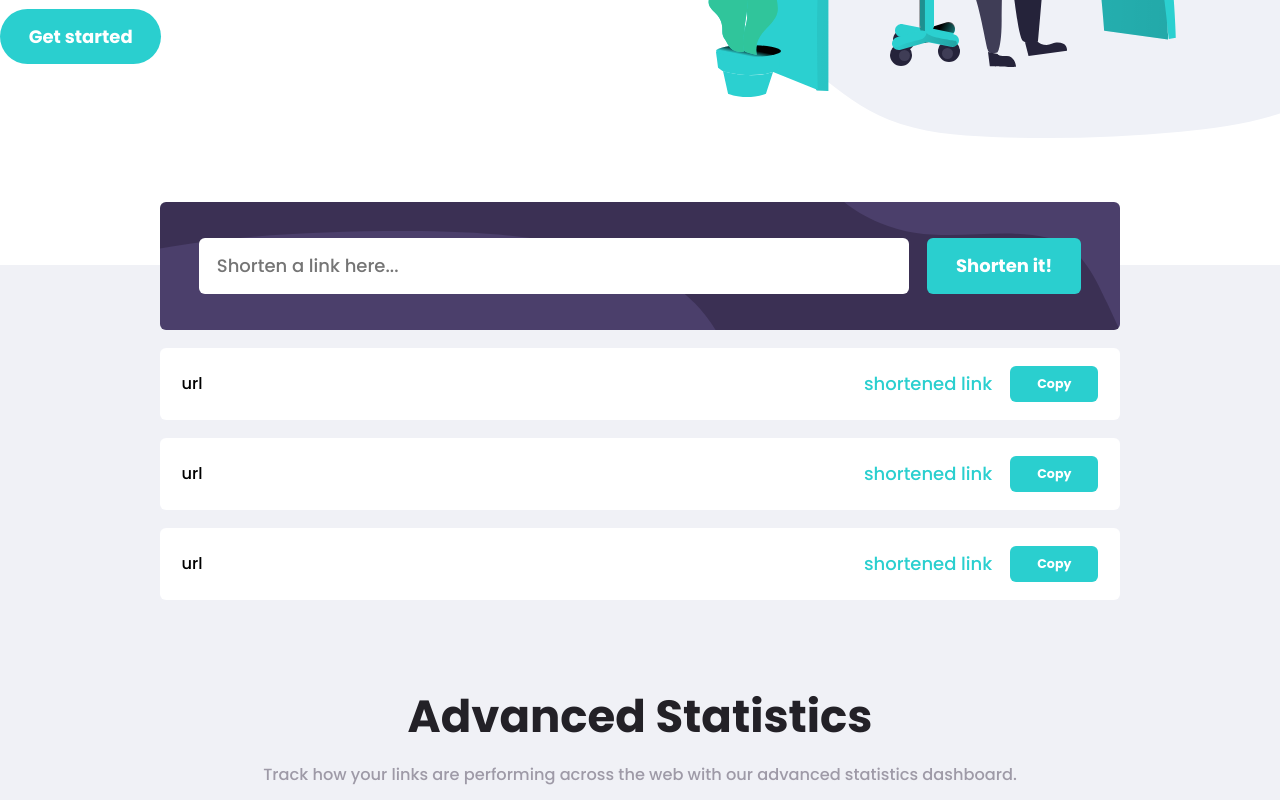
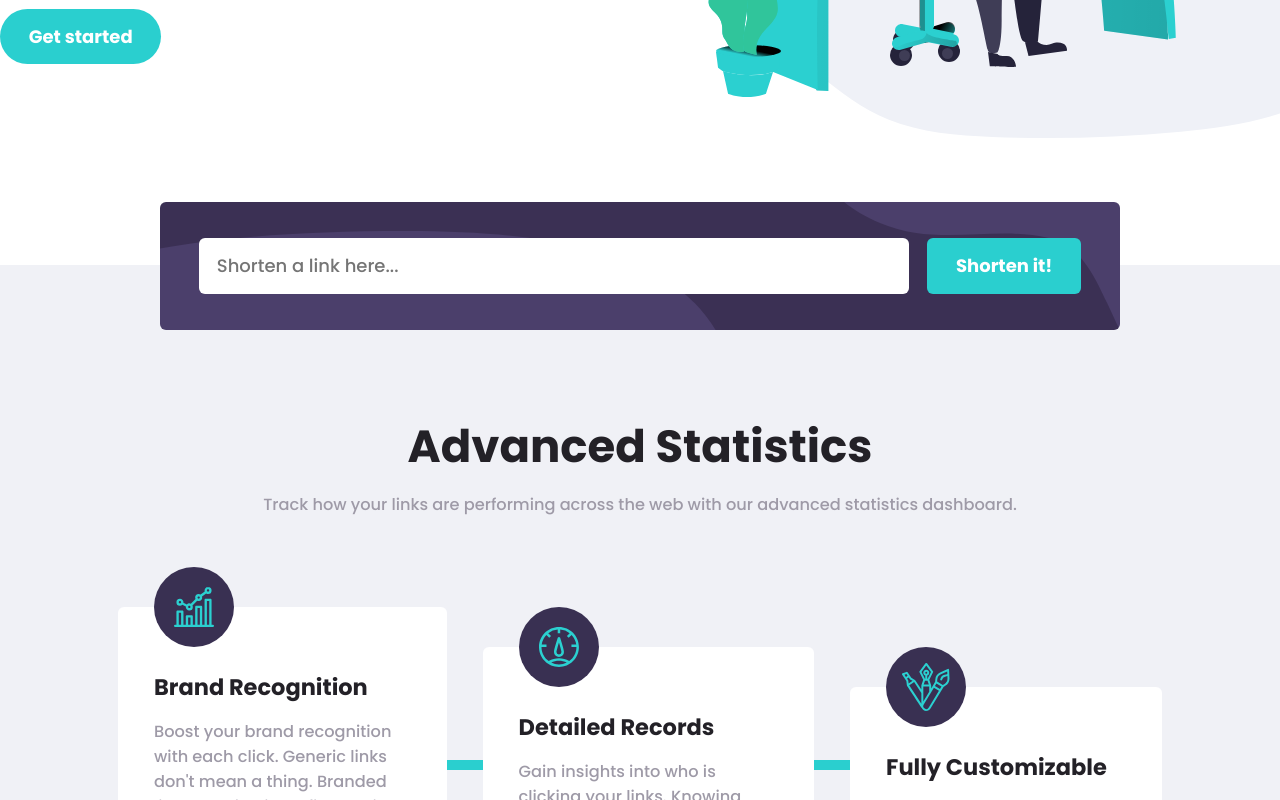
Before and after one commit to damyco/url-short, a Next.js app: page / in a window 1280 px wide. Shown: the part 460-1260 px from the top of the page. Built offline with nearby package versions, Linux system fonts and the light colour scheme; no server answers.

Commit message:
added shortened links functionality and render

```diff
--- a/components/ShortLink.js
+++ b/components/ShortLink.js
@@ -2,12 +2,12 @@ import Button from "./Button";
 import Link from "next/link";
 import styles from "../styles/ShortLink.module.css";
 
-export default function ShortLink() {
+export default function ShortLink({ originalLink, shortLink }) {
   return (
     <div className={styles.container}>
-      <p>url</p>
-      <Link href="/">
-        <a>shortened link</a>
+      <p>{originalLink}</p>
+      <Link href={shortLink}>
+        <a>{shortLink}</a>
       </Link>
 
       <Button style="primary">Copy</Button>
--- a/components/ShortenLink.js
+++ b/components/ShortenLink.js
@@ -1,5 +1,6 @@
 import axios from "axios";
 import { useQuery } from "react-query";
+import { useState } from "react";
 
 import Button from "./Button";
 import ShortLink from "./ShortLink";
@@ -14,16 +15,29 @@ import styles from "../styles/ShortenLink.module.css";
 // - render the added elements from the state
 
 export default function ShortenLink() {
-  const { isLoading, data, error, refetch } = useQuery("url", async () => {
-    const { data } = await axios(
-      "https://api.shrtco.de/v2/shorten?url=example.org/very/long/link.html"
-    );
+  const [urlToShort, setUrlToShort] = useState("");
+  const [allUrls, setAllUrls] = useState([]);
+
+  const fetchData = async ({ queryKey }) => {
+    const [_, url] = queryKey;
+    const { data } = await axios(`https://api.shrtco.de/v2/shorten?url=${url}`);
     console.log(data);
+    setAllUrls([...allUrls, data]);
     return data;
-  });
+  };
+
+  const { isLoading, isRefetching, data, error, refetch } = useQuery(
+    ["url", urlToShort],
+    fetchData,
+    {
+      refetchOnWindowFocus: false,
+      enabled: false, // handle refetch manually
+    }
+  );
 
   const handleClick = (e) => {
     e.preventDefault();
+    setUrlToShort("");
     refetch();
   };
 
@@ -34,6 +48,8 @@ export default function ShortenLink() {
           <input
             className={styles.linkInput}
             type="url"
+            value={urlToShort}
+            onChange={(e) => setUrlToShort(e.target.value)}
             placeholder="Shorten a link here..."
           />
           <Button style="primary" handler={handleClick}>
@@ -41,9 +57,15 @@ export default function ShortenLink() {
           </Button>
         </form>
       </section>
-      <ShortLink />
-      <ShortLink />
-      <ShortLink />
+      {allUrls.map((item) => {
+        return (
+          <ShortLink
+            key={item.result.code}
+            originalLink={item.result.original_link}
+            shortLink={item.result.full_short_link2}
+          />
+        );
+      })}
     </>
   );
 }
```
